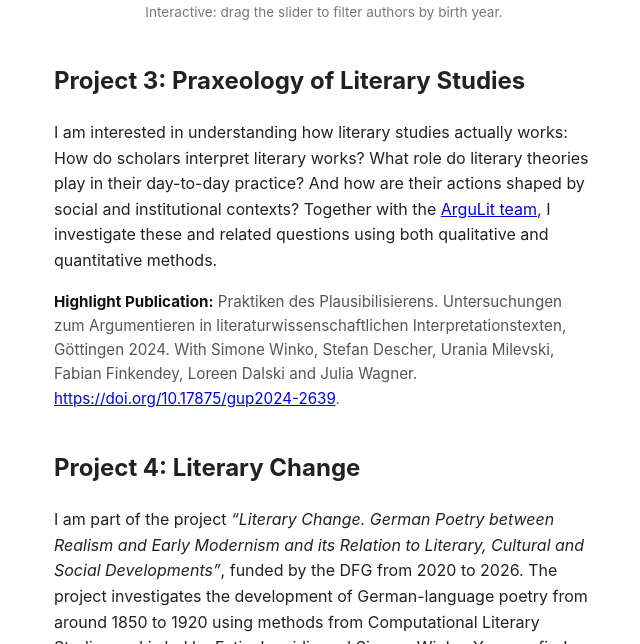
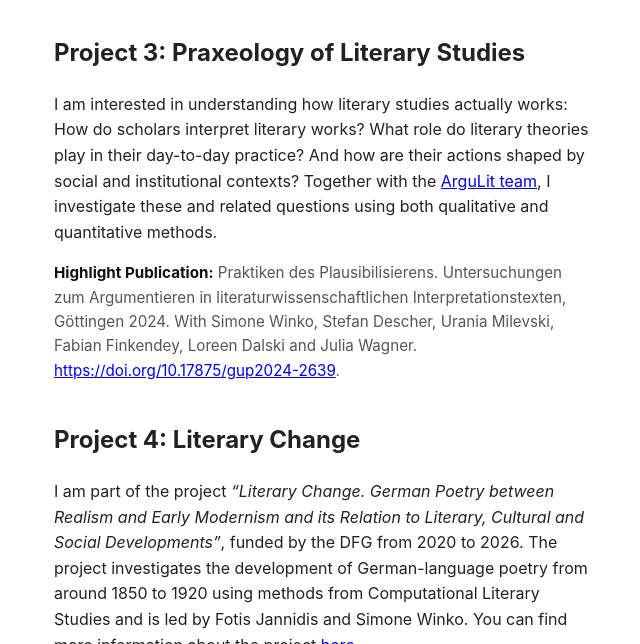
Before and after one commit to MertenKroencke/mertenkroencke.github.io, a Jekyll site: the page built from index.md, in a window 1280 px wide and 900 px high, scrolled down 1322 px, cut to the strip 256-900 px from the top of the window. Shown: the whole strip, without its empty margins (446-1086 px from the left). Built offline with Jekyll 4.4.1, drawn with Linux system fonts in a browser that asks for light colours.

Commit message:
Update index.md

```diff
--- a/index.md
+++ b/index.md
@@ -68,17 +68,13 @@ title: Home
       <iframe
         src="{{ '/assets/top_canonicity_authors.html' | relative_url }}"
         style="
-          width: 800px;
+          width: 600px;
           height: 400px;
           border: 0;
           display: block;
         "
-        title="Interactive visualization">
+        title="Top Canonicity Scores">
       </iframe>
-
-      <p style="text-align:center; font-size:.85rem; color:#777; margin-top:.4rem;">
-        Interactive: drag the slider to filter authors by birth year.
-      </p>
     </div>
 
     <h2 class="h_space">Project 3: Praxeology of Literary Studies</h2>
```
